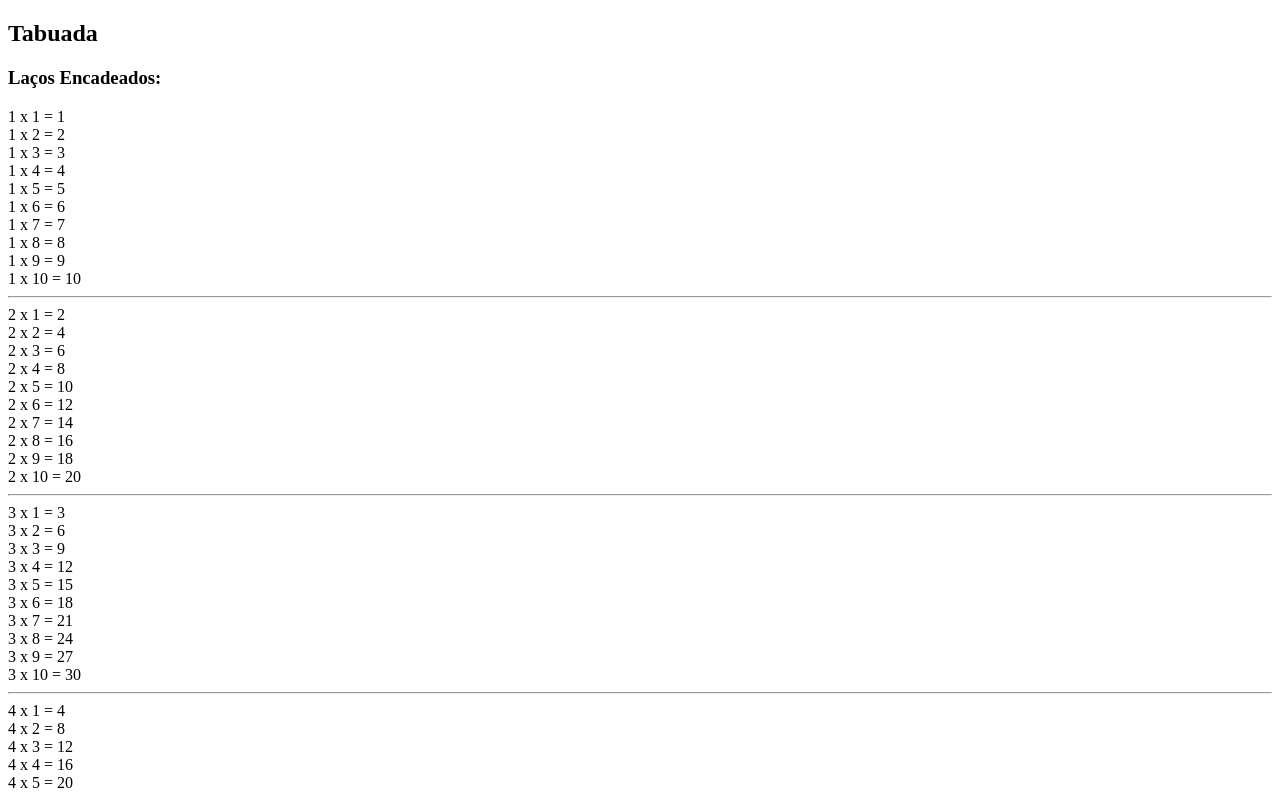
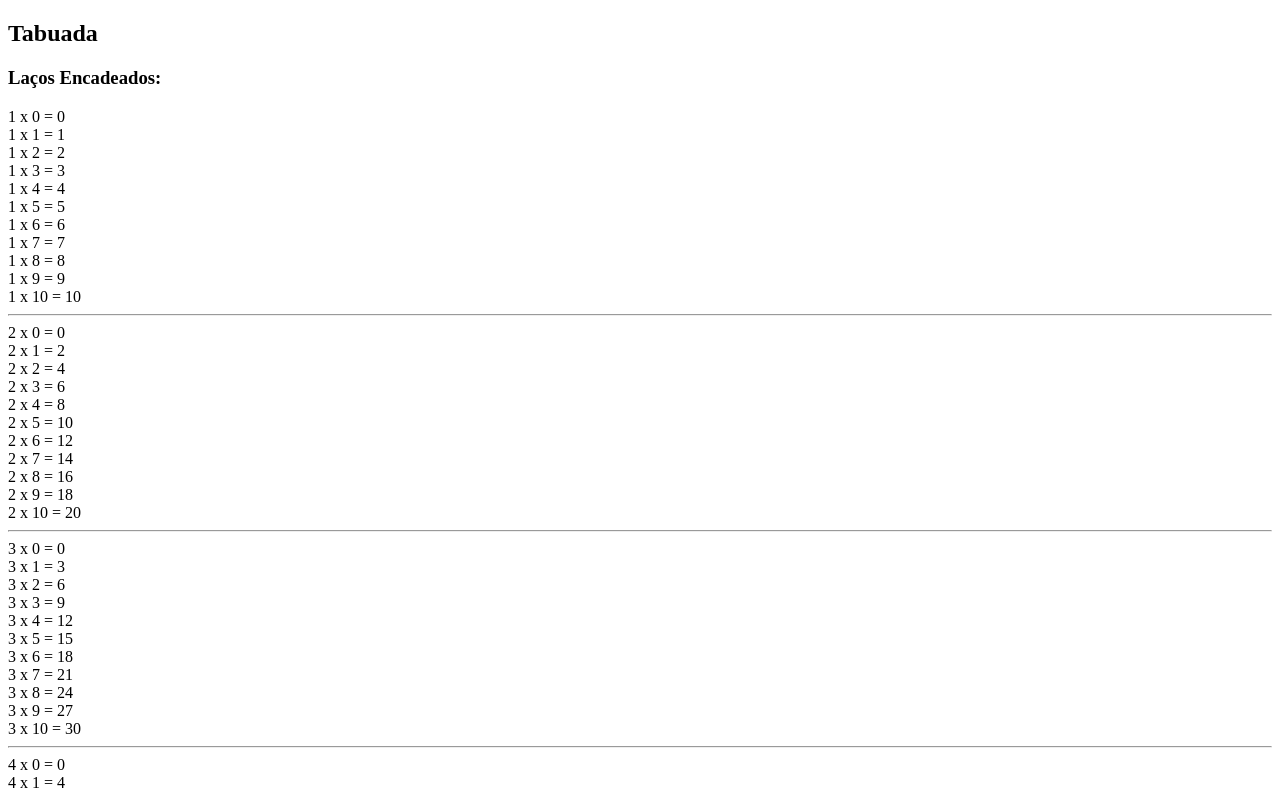
Before and after one commit to Rafael-Caio/Estudando---CSS, a plain HTML site: page lacos_pratica_2.html in a window 1280 px wide. Shown: the top 793 px of the page. Drawn offline with Linux system fonts and the light colour scheme.

Commit message:
javascript

```diff
--- a/lacos_pratica_2.html
+++ b/lacos_pratica_2.html
@@ -16,8 +16,8 @@
             //Laços Encadeados:
             document.write("<h3>Laços Encadeados:</h3>")
 
-            for (var y = 1; y <= 10; y++) {
-                for (var x = 1; x <= 10; x++) {
+            for (var y = 1; y <= 10; y++) {//laço superior.
+                for (var x = 0; x <= 10; x++) {
                     document.write(y + " x " + x + " = " + (y * x) + "<br />")
 
                 }
```
